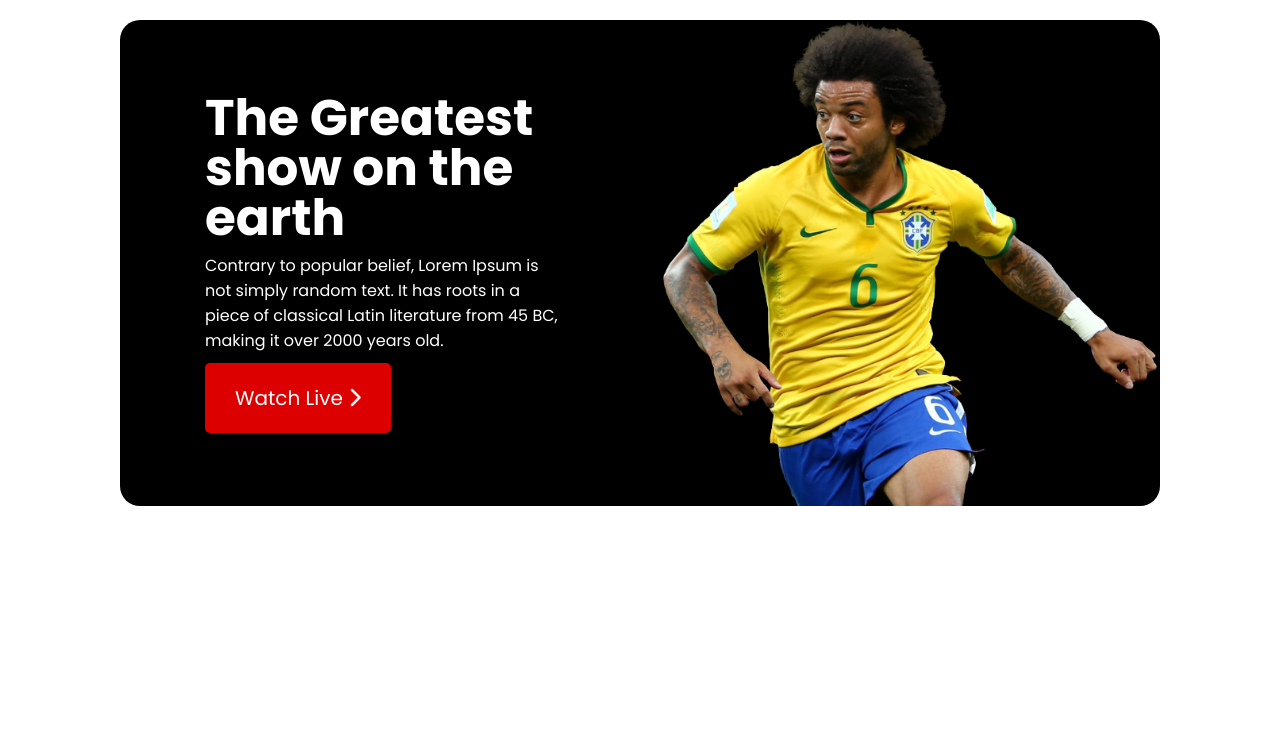
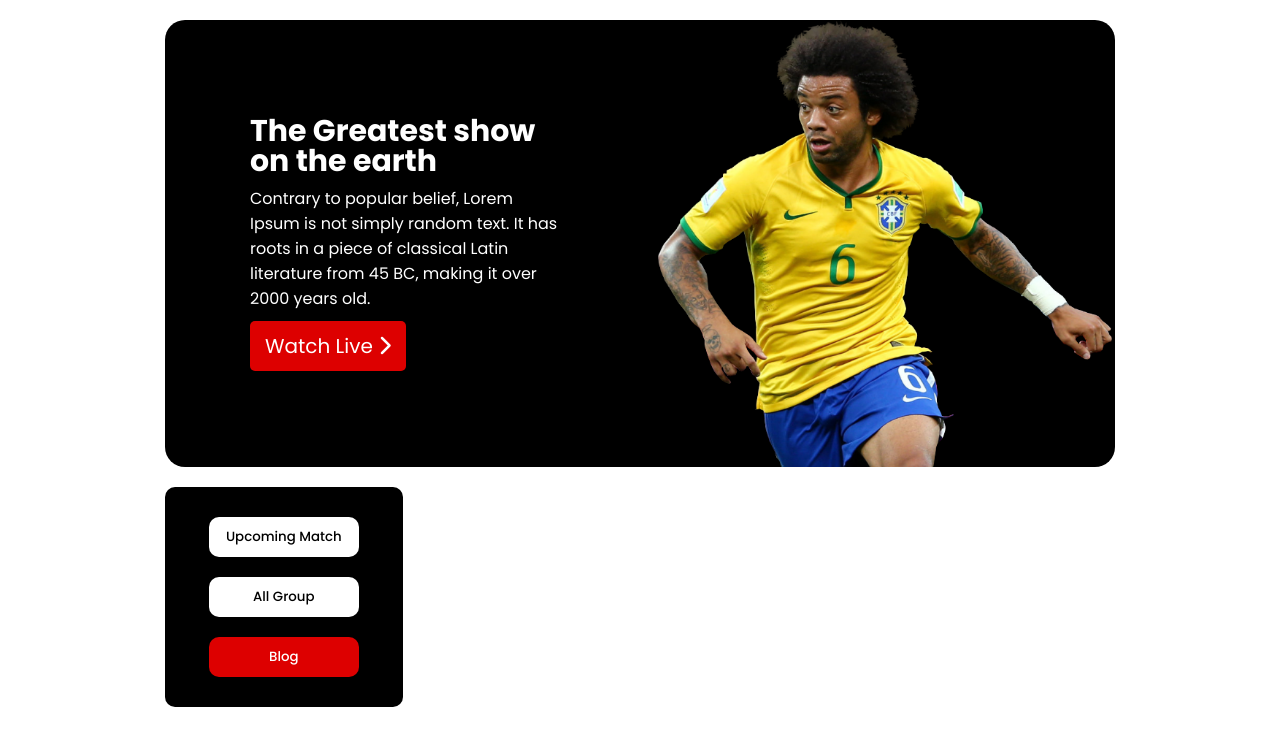
Before and after one commit to rakibman/-fifa-world-cup, a plain HTML site: page index.html in a window 1280 px wide. Drawn offline with Linux system fonts and the light colour scheme.

Commit message:
banner size and left upcomming match is done

```diff
--- a/index.html
+++ b/index.html
@@ -39,5 +39,15 @@
         </div>
       </section>
     </header>
+    <main>
+      <section class="upcoming-matches">
+        <div class="upcoming-matches-left">
+          <button class="left-match-btn">Upcoming Match</button>
+          <button class="left-match-btn">All Group</button>
+          <button class="left-match-btn">Blog</button>
+        </div>
+        <div></div>
+      </section>
+    </main>
   </body>
 </html>
--- a/world cup.css
+++ b/world cup.css
@@ -1,19 +1,19 @@
 /* common style */
 
-*{
+* {
   box-sizing: border-box;
   margin: 0;
   padding: 0;
   font-family: "Poppins", sans-serif;
 }
-.container{
-    max-width: 1040px;
+.container {
+  max-width: 950px;
   margin: 0 auto;
 }
 /* custom style */
 /* banner section */
 
-    .banner-section{
+.banner-section {
   display: flex;
   align-items: center;
   color: white;
@@ -21,32 +21,56 @@
   gap: 50px;
   border-radius: 20px;
   margin: 20px auto;
-
 }
-    .banner-left{
-        max-width: 400px;
+.banner-left {
+  max-width: 350px;
   padding-left: 40px;
   margin: 20px auto;
 }
-    .banner-left h2{
-        font-size: 50px;
+.banner-left h2 {
+  font-size: 30px;
   font-weight: bold;
-        line-height: 50px;
+  line-height: 30px;
 }
-    .banner-left p{
-
+.banner-left p {
   margin: 10px auto;
 }
-    .banner-btn{
+.banner-btn {
   font-size: 20px;
   font-weight: 400;
-        color: #FFFFFF;
-        background-color: #DD0000;
-        padding: 20px 30px;
+  color: #ffffff;
+  background-color: #dd0000;
+  padding: 10px 15px;
   border: none;
   border-radius: 5px;
 }
-    .banner-right{
-        max-width: 500px;
+.banner-right {
+  max-width: 460px;
   display: block;
 }
+/* upcoming matches left */
+.upcoming-matches-left {
+  background-color: black;
+  width: 25%;
+  border-radius: 10px;
+  display: flex;
+  flex-direction: column;
+  gap: 20px;
+  padding: 30px;
+  align-items: center;
+}
+.left-match-btn {
+  font-weight: 500;
+  width: 150px;
+  background-color: #dd0000;
+  padding: 10px;
+  border: none;
+  border-radius: 10px;
+}
+.upcoming-matches-left .left-match-btn:nth-child(1),
+.upcoming-matches-left .left-match-btn:nth-child(2) {
+  background-color: white;
+}
+.upcoming-matches-left .left-match-btn:nth-child(3) {
+  color: white;
+}
```
Lines whose indentation alone changed are shown as unchanged.
